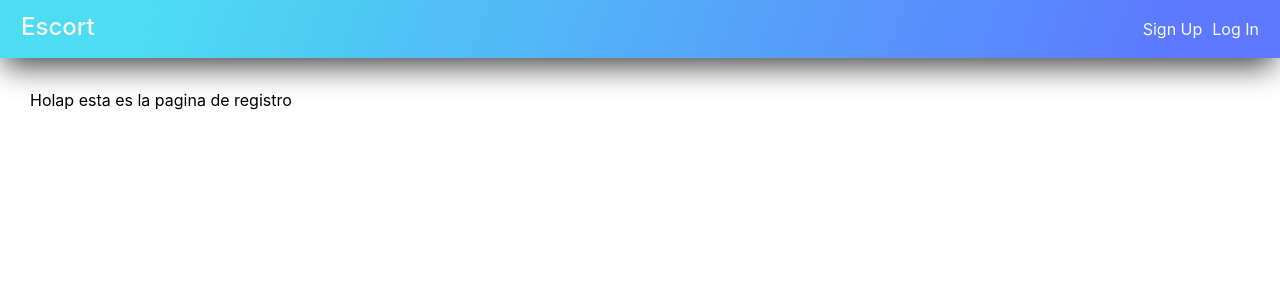
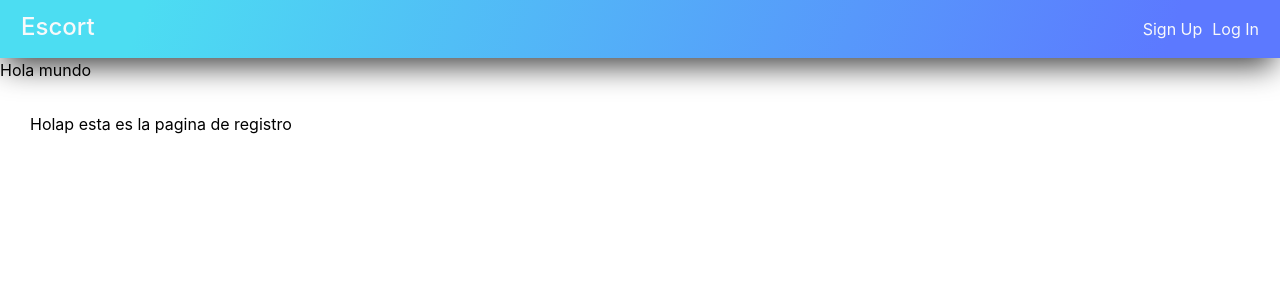
Before and after one commit to DacorreaD/Escort, a React (Create React App) app in the folder escort/: page /SignUp in a window 1280 px wide. Shown: the top 300 px of the page. Built offline with nearby package versions, Linux system fonts and the light colour scheme.

Commit message:
Router route

```diff
--- a/escort/package.json
+++ b/escort/package.json
@@ -6,6 +6,7 @@
     "@testing-library/jest-dom": "^4.2.4",
     "@testing-library/react": "^9.5.0",
     "@testing-library/user-event": "^7.2.1",
+    "axios": "^0.20.0",
     "react": "^16.14.0",
     "react-dom": "^16.14.0",
     "react-router-dom": "^5.2.0",
--- a/escort/src/App.css
+++ b/escort/src/App.css
@@ -9,24 +9,6 @@ nav{
 div{
   color: white;
 }
-
-.App-logo {
-  height: 40vmin;
-  pointer-events: none;
+p{
+  color: black;
 }
-
-@media (prefers-reduced-motion: no-preference) {
-  .App-logo {
-    animation: App-logo-spin infinite 20s linear;
-  }
-}
-
-
-@keyframes App-logo-spin {
-  from {
-    transform: rotate(0deg);
-  }
-  to {
-    transform: rotate(360deg);
-  }
-}
--- a/escort/src/App.js
+++ b/escort/src/App.js
@@ -1,5 +1,4 @@
 import React from 'react';
-import logo from './logo.svg';
 import './App.css';
 import { BrowserRouter as Router, Route } from 'react-router-dom'
 
@@ -11,6 +10,7 @@ function App() {
     <div className="App">
     <Router>
       <Navigation />
+      <p>Hola mundo</p>
       <div className="container-routes">
         <Route path="/SignUp" component={SignUp} />
       </div>
--- a/escort/src/components/Navigation.js
+++ b/escort/src/components/Navigation.js
@@ -7,7 +7,7 @@ export default class Navigation extends Component{
     render(){
         return (
          <nav className="navbar navbar-dark gb-dark">
-        <Link to="/Home" className="h4">Escort</Link>
+        <Link to="/" className="h4">Escort</Link>
         <div className="inline">
           <Link  className="registro" to="/SignUp">Sign Up</Link>
           <Link  className="inicio">Log In</Link>
```
Also changed, not shown: 1 other file (tests, documents, lock files or other folders).
